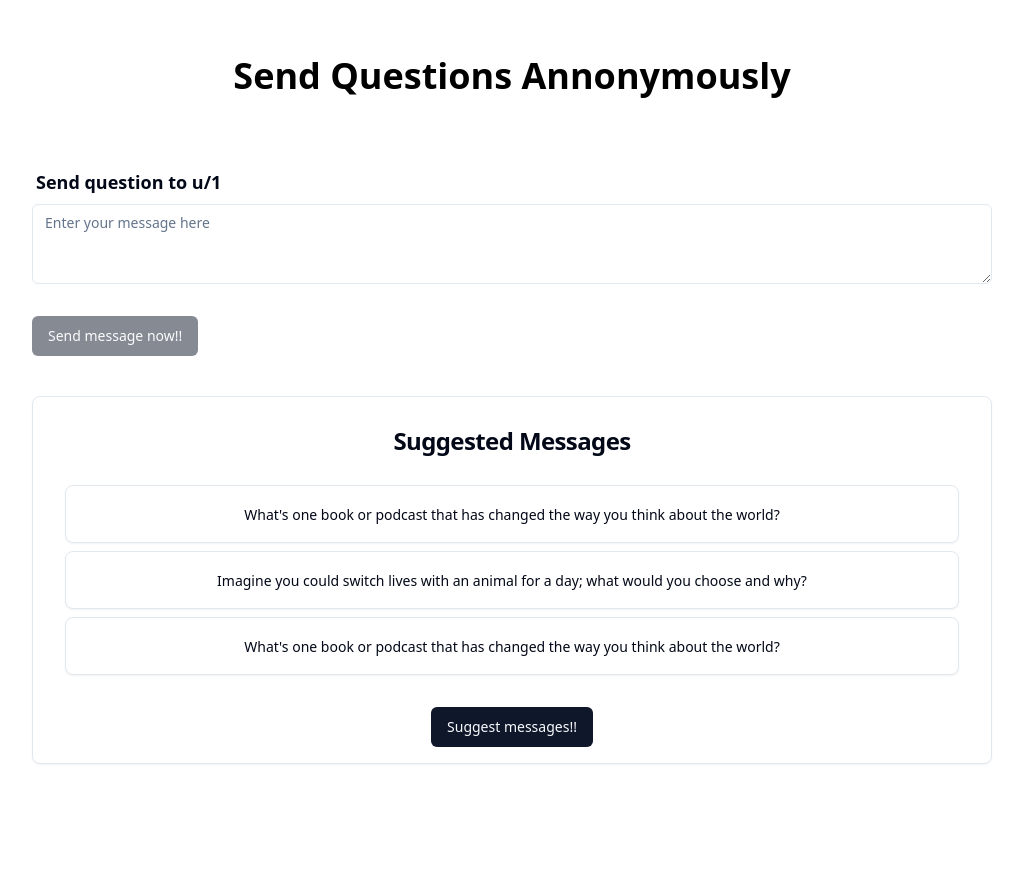
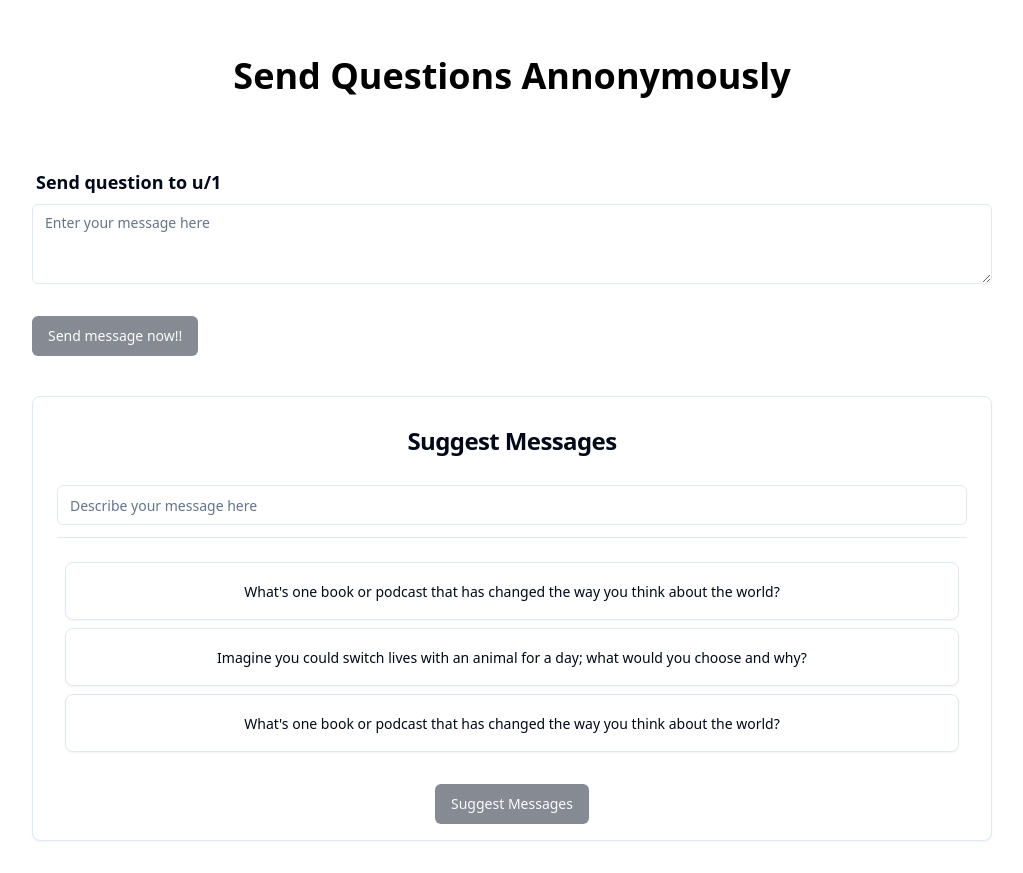
Before and after one commit to Hetav21/QnA-app, a Next.js app: page /u/1/message in a window 1280 px wide. Shown: the whole page, without its empty margins (128-1151 px from the left). Before the commit the page ends 800 px from the top, so only its background shows below. Built offline with nearby package versions, Linux system fonts and the light colour scheme.

Commit message:
Adding custom messages suggestion thru openai models

```diff
--- a/src/app/(public)/u/[username]/message/page.tsx
+++ b/src/app/(public)/u/[username]/message/page.tsx
@@ -10,16 +10,19 @@ import {
   FormLabel,
   FormMessage,
 } from "@/components/ui/form";
+import { Input } from "@/components/ui/input";
 import { Label } from "@/components/ui/label";
+import { Separator } from "@/components/ui/separator";
 import { Textarea } from "@/components/ui/textarea";
 import { useToast } from "@/hooks/use-toast";
 import { getRandomNumbers } from "@/lib/randomizer";
 import { messageSchema } from "@/schemas/messageSchema";
+import { suggestMessageSchema } from "@/schemas/suggestMessageSchema";
 import {
   numberOfMessages,
   prompt,
   specialCharacter,
-} from "@/static/prompts/default";
+} from "@/static/prompts/custom";
 import { staticSuggestedMessages } from "@/static/staticSuggestedMessages";
 import { ApiResponse } from "@/types/ApiResponse";
 import { zodResolver } from "@hookform/resolvers/zod";
@@ -92,9 +95,18 @@ export default function UserQuestionPage() {
     },
   });
 
+  // Form to get user input for suggesting messages
+  const suggestMessageForm = useForm<z.infer<typeof suggestMessageSchema>>({
+    resolver: zodResolver(suggestMessageSchema),
+    defaultValues: {
+      content: "",
+    },
+  });
+
   // To watch if the form content is changed
   // Used to disable the submit button if form content is empty
   const messageContent = form.watch("content");
+  const suggestedMessageContent = suggestMessageForm.watch("content");
 
   // Method to handle form submission
   const onSubmit: SubmitHandler<z.infer<typeof messageSchema>> = async (
@@ -163,11 +175,7 @@ export default function UserQuestionPage() {
 
     try {
       const suggestions = await complete(
-        prompt +
-          "suggest something different from: " +
-          completion +
-          " and " +
-          suggestedMessages,
+        prompt + suggestMessageForm.getValues("content").toUpperCase(),
       );
 
       // Setting new suggested messages
@@ -233,10 +241,34 @@ export default function UserQuestionPage() {
           </form>
         </Form>
         {/* Suggested Messages */}
+        <Form {...suggestMessageForm}>
+          <form
+            onSubmit={suggestMessageForm.handleSubmit(onSuggest)}
+            className="space-y-8"
+          >
             <Card className="mt-10">
-          <CardTitle className="text-center m-8">Suggested Messages</CardTitle>
+              <CardTitle className="text-center m-8">
+                Suggest Messages
+              </CardTitle>
               <CardContent>
-            {/* In case of error show static suggested messages, otherwise show completions */}
+                <FormField
+                  control={suggestMessageForm.control}
+                  name="content"
+                  render={({ field }) => (
+                    <FormItem>
+                      <FormControl>
+                        <Input
+                          disabled={isSuggesting}
+                          {...field}
+                          placeholder="Describe your message here"
+                        />
+                      </FormControl>
+                      <FormMessage />
+                    </FormItem>
+                  )}
+                />
+                <Separator className="mt-3 mb-6" />
+                {/* In case of error, show previous suggested messages, otherwise show completions */}
                 {parseCompletions(!error ? completion : suggestedMessages).map(
                   (message, index) => {
                     return (
@@ -255,11 +287,16 @@ export default function UserQuestionPage() {
                 )}
               </CardContent>
               <div className="w-full flex justify-center pb-4">
-            <Button onClick={onSuggest} disabled={isSuggesting}>
-              Suggest messages!!
+                <Button
+                  type="submit"
+                  disabled={isSuggesting || !suggestedMessageContent}
+                >
+                  <Label>Suggest Messages</Label>
                 </Button>
               </div>
             </Card>
+          </form>
+        </Form>
       </div>
     </div>
   );
--- /dev/null
+++ b/src/schemas/suggestMessageSchema.ts
@@ -0,0 +1,8 @@
+import { z } from "zod";
+
+export const suggestMessageSchema = z.object({
+  content: z
+    .string()
+    .min(10, { message: "Content must be at least 10 characters long" })
+    .max(50, { message: "Content must be no longer than 50 characters" }),
+});
--- /dev/null
+++ b/src/static/prompts/custom.ts
@@ -0,0 +1,9 @@
+// Prompt for the Model to be used
+export const prompt =
+  "Create a list of three questions formatted as a single string. Each question should be separated by '||'. For example, your output should be structured like this: What’s a hobby you’ve recently started?||If you could have dinner with any historical figure, who would it be?||What’s a simple thing that makes you happy? . The user would give you a preference about the subject they like. SUBJECT PREFERENCE: ";
+
+// Special character to split the questions
+export const specialCharacter = "||";
+
+// Number of messages to generate
+export const numberOfMessages = 3;
```
Lines whose indentation alone changed are shown as unchanged.
